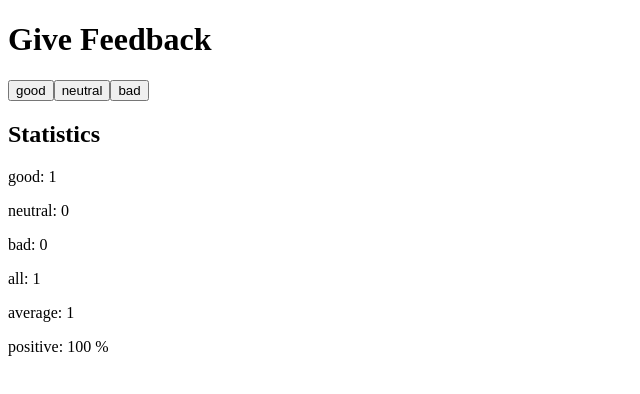
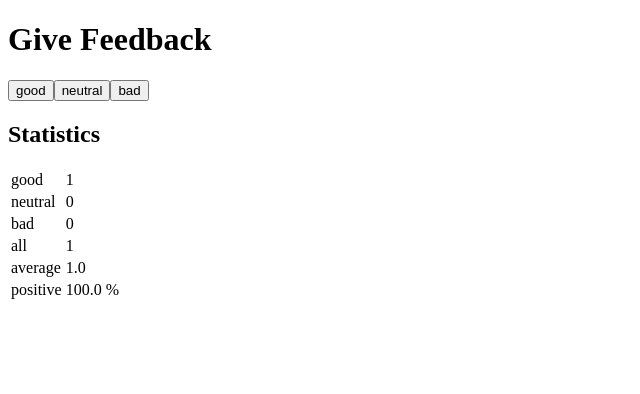
Before and after one commit to luiselmuller/fso-course-exercises, a React (Vite) app in the folder part1/Exercises/unicafe/unicafeapp/: page / in a window 1280 px wide. Both pictures are taken after a click on the button "good". Shown: the top 394 px of the page, without its empty margins (0-640 px from the left). Built offline with nearby package versions, Linux system fonts and the light colour scheme.

Commit message:
Completed 1.11*: unicafe step 6
Updated statistics to display on a table

```diff
--- a/part1/Exercises/unicafe/unicafeapp/src/App.jsx
+++ b/part1/Exercises/unicafe/unicafeapp/src/App.jsx
@@ -6,17 +6,27 @@
   return (
     <div>
       <h2>Statistics</h2>
-      <StatisticLine text="good" value={good} />
-      <StatisticLine text="neutral" value={neutral} />
-      <StatisticLine text="bad" value={bad} />
-      <StatisticLine text="all" value={total} />
-      <StatisticLine text="average" value={(good - bad) / total} />
-      <StatisticLine text="positive" value={(good / total) * 100 + ' %'} />
+
+      <table>
+        <tbody>
+          <StatisticLine text="good" value={good} />
+          <StatisticLine text="neutral" value={neutral} />
+          <StatisticLine text="bad" value={bad} />
+          <StatisticLine text="all" value={total} />
+          <StatisticLine text="average" value={((good - bad) / total).toFixed(1)} />
+          <StatisticLine text="positive" value={((good / total) * 100).toFixed(1) + ' %'} />
+        </tbody>
+      </table>
     </div>
   )
 }
 
-const StatisticLine = ({ text, value }) => <p>{text}: {value}</p>
+const StatisticLine = ({ text, value }) => (
+  <tr>
+    <td>{text}</td>
+    <td>{value}</td>
+  </tr>
+)
 
 const Button = ({text, onClick}) => <button onClick={onClick}>{text}</button>
 
```
